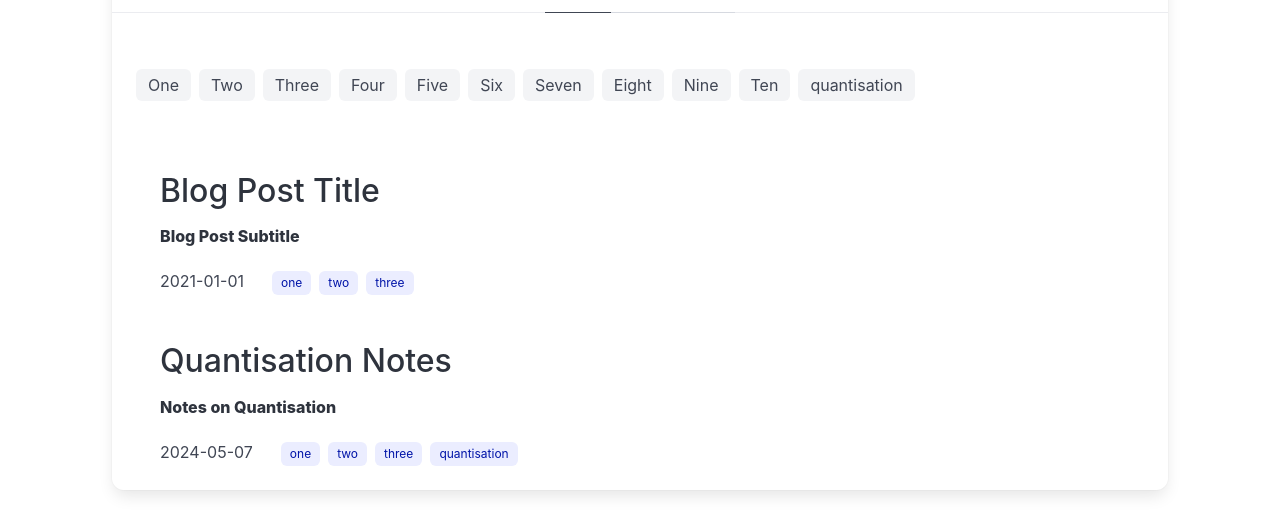
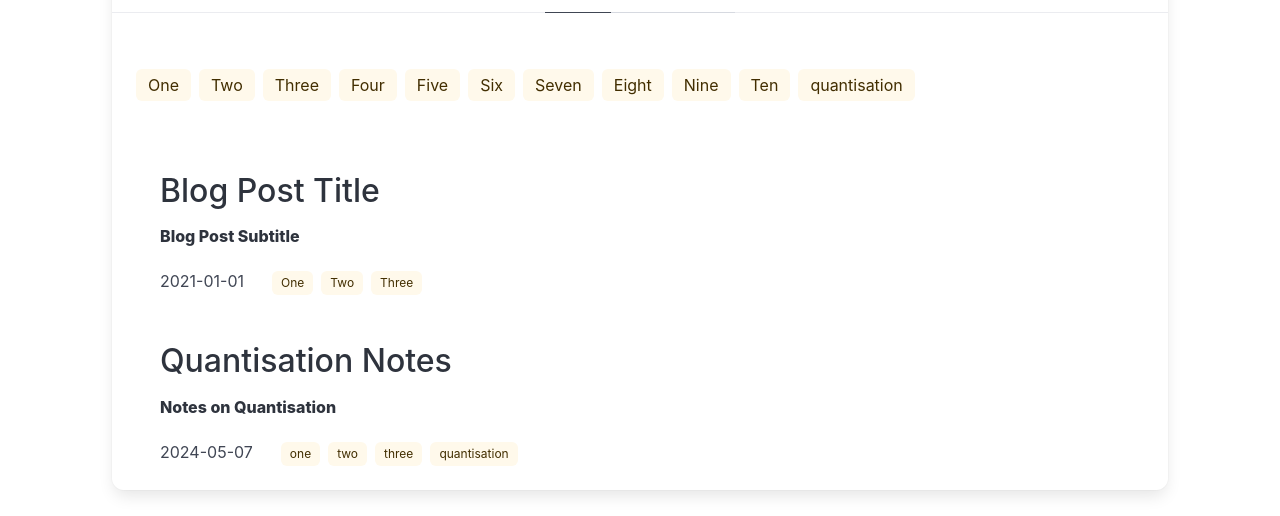
Before and after one commit to nishantb06/nishantb06.github.io, a React (Create React App) app: page /writings in a window 1280 px wide. Shown: the part 234-750 px from the top of the page. Built offline with nearby package versions, Linux system fonts and the light colour scheme; data requests are answered from the project's data file.

Commit message:
improved tags

```diff
--- a/src/components/Writings.js
+++ b/src/components/Writings.js
@@ -1,5 +1,5 @@
 import React, { useState, useEffect } from 'react';
-import { Link, Outlet, useParams } from 'react-router-dom';
+import { Link, useParams } from 'react-router-dom';
 
 const Writings = () => {
     const [activeTab, setActiveTab] = useState('Blogs');
@@ -70,8 +70,14 @@ const Writings = () => {
                     </p>
                     <div className="pb-4"></div>
                     <div className="tags px-5 py-5">
-                        {tags.map((tag, index) => (
-                            <Link to={`/writings/tags/${tag}`} key={index} className="tag is-medium">{tag}</Link>
+                        {tags.map((tagName, index) => (
+                            <Link
+                                to={`/writings/tags/${tagName}`}
+                                key={index}
+                                className={`tag is-medium is-hoverable is-warning is-light ${tag === tagName ? 'is-active' : ''}`}
+                            >
+                                {tagName}
+                            </Link>
                         ))}
                     </div>
                     {blogPosts.map((post, index) => (
@@ -85,13 +91,29 @@ const Writings = () => {
                             <h2 className="subtitle is-6">{post.subtitle}</h2>
                             <span className="is-size-6 pr-5">{post.date}</span>
                             {post.tags.map((postTag, tagIndex) => (
-                                <Link to={`/writings/tags/${postTag}`} key={tagIndex} className="tag is-normal is-link is-light mx-1">{postTag}</Link>
+                                <Link to={`/writings/tags/${postTag}`} key={tagIndex} className="tag is-normal is-hoverable is-warning is-light mx-1">{postTag}</Link>
                             ))}
                         </div>
                     ))}
                 </nav>
             </div>
             <style jsx>{`
+                // .tag {
+                //     background-color: #000000;
+                //     color: #ffffff;
+                // }
+                // .tag.is-hoverable:hover {
+                //     background-color: #363636;
+                //     color: #ffffff;
+                // }
+                .tag.is-active {
+                    background-color: #5d7638 ;
+                    color: #ffffff;
+                }
+                // .tag.is-active:hover {
+                //     background-color: #c0c357;
+                //     color: #ffffff;
+                // }
                 .blog-title-link {
                     display: inline-block;
                     transition: transform 0.2s ease-in-out;
--- a/src/data/blogs/db.json
+++ b/src/data/blogs/db.json
@@ -7,7 +7,7 @@
       "slug": "bigquery-rows-go",
       "author": "Author Name",
       "date": "2021-01-01",
-      "tags": ["one", "two", "three"],
+      "tags": ["One", "Two", "Three"],
       "schema": [
         {
           "Introduction": [
```
